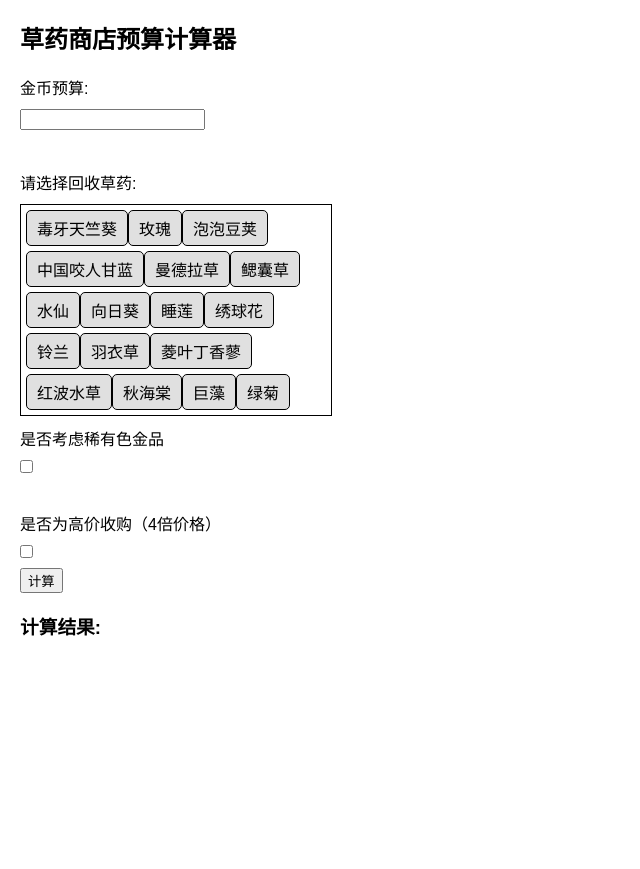
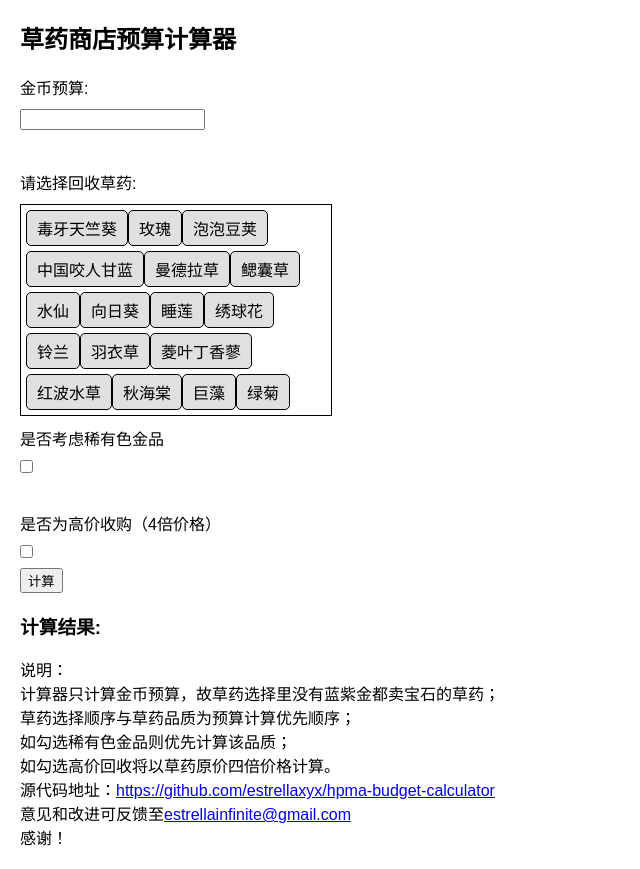
Before and after one commit to estrellaxyx/hpma-budget-calculator, a plain HTML site: page index.html in a window 1280 px wide. Shown: the whole page, without its empty margins (0-640 px from the left). Before the commit the page ends 800 px from the top, so only its background shows below. Drawn offline with Linux system fonts and the light colour scheme.

Commit message:
Update index.html

```diff
--- a/index.html
+++ b/index.html
@@ -174,5 +174,17 @@
         // Initialize the options when the page loads
         window.onload = initOptions;
     </script>
+    <p>
+        说明：<br>
+        计算器只计算金币预算，故草药选择里没有蓝紫金都卖宝石的草药；<br>
+        草药选择顺序与草药品质为预算计算优先顺序；<br>
+        如勾选稀有色金品则优先计算该品质；<br>
+        如勾选高价回收将以草药原价四倍价格计算。<br>
+
+        源代码地址：<a href="url">https://github.com/estrellaxyx/hpma-budget-calculator</a><br>
+        意见和改进可反馈至<a href="email">estrellainfinite@gmail.com</a><br>
+        感谢！
+    </p>
 </body>
+
 </html>
```
